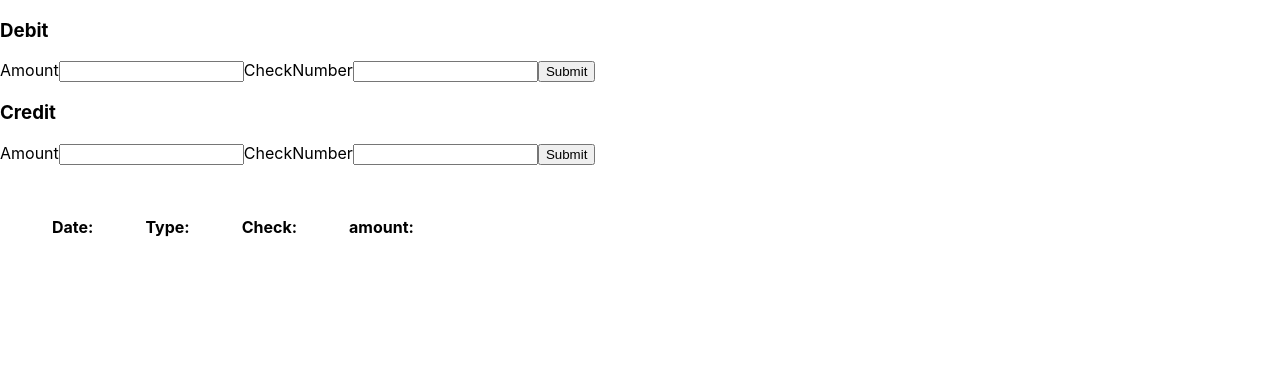
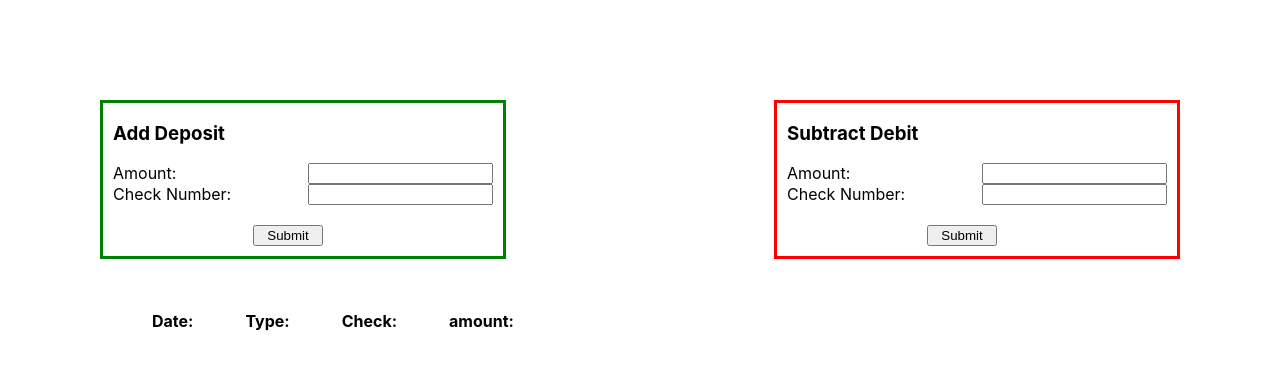
Before and after one commit to Otho01/Bankist, a React (Create React App) app in the folder perficient/: page / in a window 1280 px wide. Shown: the top 370 px of the page. Built offline with nearby package versions, Linux system fonts and the light colour scheme.

Commit message:
Replaced JSX tags with Styled Components for most of the components. Still working on it tho

```diff
--- a/perficient/src/Components/Transaction/styles.js
+++ b/perficient/src/Components/Transaction/styles.js
@@ -1,6 +1,33 @@
 import styled from "styled-components";
 
 export const StyledForm = styled.form`
-  border: 1px solid color;
+  border: 3px solid;
   border-color: ${(props) => (props.debit ? "red" : "green")};
+  display: inline-grid;
+  grid-column: 2;
+  grid-template-columns: 25% (4);
+  width: 400px;
 `;
+export const StyledH3 = styled.h3`
+  aling-self: center;
+  margin-left: 10px;
+`;
+export const StyledSection = styled.section`
+  display: flex;
+  justify-content: space-between;
+`;
+
+export const StyledLabel = styled.label`
+  margin-left: 10px;
+`;
+export const StyledInput = styled.input`
+  display: inline-block;
+  align-self: center;
+  margin-right: 10px;
+`;
+
+export const StyledButton = styled.button`
+  align-self: center;
+  width: 70px;
+  margin: 20px 20px 10px 150px;
+`;
--- a/perficient/src/Components/Transaction/transaction.js
+++ b/perficient/src/Components/Transaction/transaction.js
@@ -1,20 +1,38 @@
 import React from "react";
-import { StyledForm } from "./styles";
+import {
+  StyledButton,
+  StyledForm,
+  StyledH3,
+  StyledInput,
+  StyledLabel,
+  StyledSection,
+} from "./styles";
 
 export function DepositOrWithdraw({
   transactionType,
   OnChangeAmount,
   OnChangeCheckNumber,
   OnSubmit,
+  debit,
 }) {
   return (
-    <StyledForm debit onSubmit={(e) => OnSubmit(e, transactionType)}>
-      <h3>{transactionType}</h3>
-      <label htmlFor="amount">Amount</label>
-      <input type="text" id="amount" onChange={OnChangeAmount} />
-      <label htmlFor="checkNumber">CheckNumber</label>
-      <input type="text" id="checkNumber" onChange={OnChangeCheckNumber} />
-      <button type="submit">Submit</button>
+    <StyledForm debit={debit} onSubmit={(e) => OnSubmit(e, transactionType)}>
+      <StyledH3>
+        {transactionType === "Credit" ? "Add Deposit" : "Subtract Debit"}
+      </StyledH3>
+      <StyledSection>
+        <StyledLabel htmlFor="amount">Amount:</StyledLabel>
+        <StyledInput type="text" id="amount" onChange={OnChangeAmount} />
+      </StyledSection>
+      <StyledSection>
+        <StyledLabel htmlFor="checkNumber">Check Number:</StyledLabel>
+        <StyledInput
+          type="text"
+          id="checkNumber"
+          onChange={OnChangeCheckNumber}
+        />
+      </StyledSection>
+      <StyledButton type="submit">Submit</StyledButton>
     </StyledForm>
   );
 }
--- a/perficient/src/Pages/Bank.js
+++ b/perficient/src/Pages/Bank.js
@@ -1,7 +1,13 @@
 import { useEffect, useState } from "react";
 import { DepositOrWithdraw } from "../Components/Transaction/transaction";
 import Moment from "react-moment";
-import { StyledTd, StyledTh } from "./styles";
+import {
+  StyledMain,
+  StyledSection,
+  StyledTable,
+  StyledTd,
+  StyledTh,
+} from "./styles";
 
 export function BankPage() {
   const newDate = <Moment format="YYYY-MM-DD hh:mm:ss"></Moment>;
@@ -46,9 +52,15 @@ export function BankPage() {
       return transactionList.indexOf(transaction) !== 0 ? (
         <tr key={`tr-${transactionList.indexOf(transaction)}`}>
           <StyledTd key={transaction[i]}>{transaction.date}</StyledTd>
-          <StyledTd>{transaction.transactionType}</StyledTd>
-          <StyledTd>{transaction.Check}</StyledTd>
-          <StyledTd>{transaction.amount}</StyledTd>
+          <StyledTd key={`tr-${transactionList.indexOf(transaction)}`}>
+            {transaction.transactionType}
+          </StyledTd>
+          <StyledTd key={`tr-${transactionList.indexOf(transaction)}`}>
+            {transaction.Check}
+          </StyledTd>
+          <StyledTd key={`tr-${transactionList.indexOf(transaction)}`}>
+            {transaction.amount}
+          </StyledTd>
         </tr>
       ) : (
         ""
@@ -57,27 +69,29 @@ export function BankPage() {
   }
 
   return (
-    <>
-      <section>
+    <StyledMain>
+      <StyledSection>
         <DepositOrWithdraw
-          transactionType="Debit"
+          debit={false}
+          transactionType="Credit"
           OnChangeAmount={(e) => setAmount(e.target.value)}
           OnChangeCheckNumber={(e) => setCheck(e.target.value)}
           OnSubmit={handleSubmit}
         />
         <DepositOrWithdraw
-          transactionType="Credit"
+          debit
+          transactionType="Debit"
           OnSubmit={handleSubmit}
           OnChangeAmount={(e) => setAmount(e.target.value)}
           OnChangeCheckNumber={(e) => setCheck(e.target.value)}
         />
-      </section>
-      <table>
+      </StyledSection>
+      <StyledTable>
         <tbody>
           <tr>{tableTittle()}</tr>
           {tableData()}
         </tbody>
-      </table>
-    </>
+      </StyledTable>
+    </StyledMain>
   );
 }
--- a/perficient/src/Pages/styles.js
+++ b/perficient/src/Pages/styles.js
@@ -1,11 +1,23 @@
 import styled from "styled-components";
 
-export const styledTable = styled.table``;
+export const StyledMain = styled.main`
+  margin: 100px;
+`;
+
+export const StyledSection = styled.section`
+  display: flex;
+  justify-content: space-between;
+`;
+
+export const StyledTable = styled.table`
+  display: flex;
+  justify-content: space-between;
+`;
 
 export const StyledTd = styled.td`
   border: 1px solid #ddd;
   padding: 8px;
-  height: fit-content;
+  justify-content: space-between;
 `;
 
 export const StyledTh = styled.th`
```
